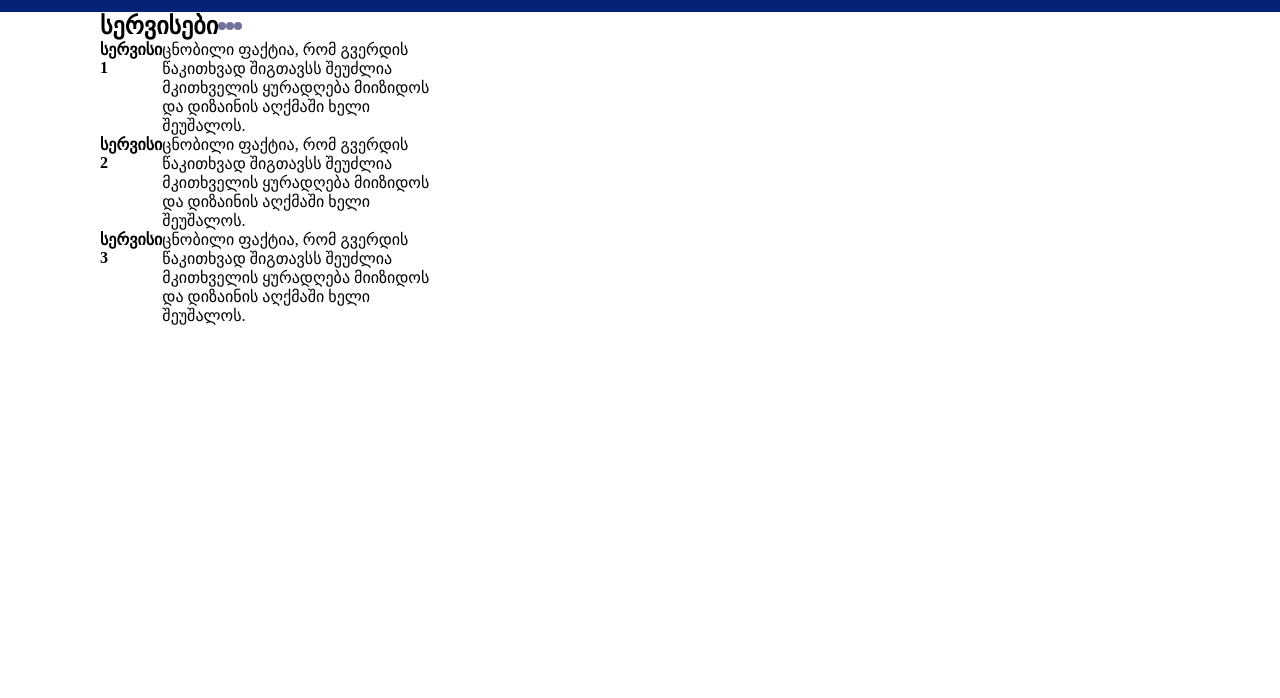
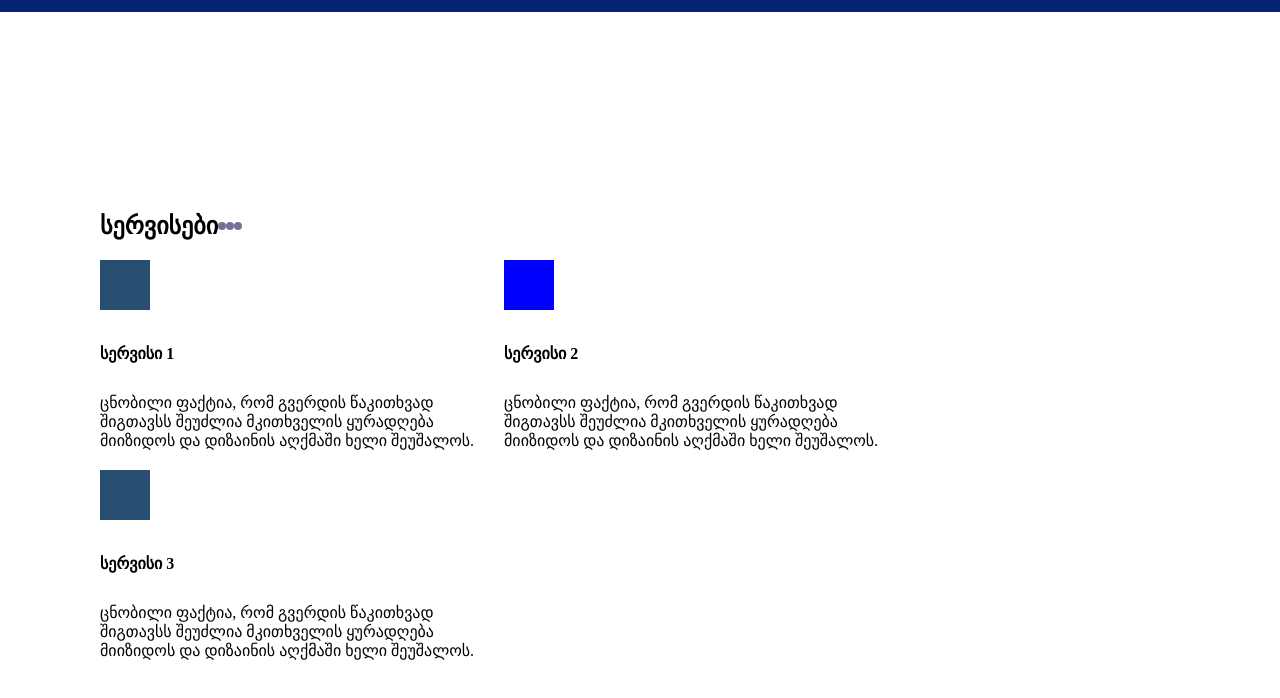
Before and after one commit to khido6/lesson-8, a plain HTML site: page index.html in a window 1280 px wide. Shown: the part 88-786 px from the top of the page. Drawn offline with Linux system fonts and the light colour scheme.

Commit message:
servisebi

```diff
--- a/index.html
+++ b/index.html
@@ -37,34 +37,29 @@
         <section>
             <div class="bullets">
                 <h1>სერვისები</h1>
-                 <span class="sp"></span>
+                <span class="sp"></span>
                 <span class="sp"></span>
                 <span class="sp"></span>
             </div>
-            <div>
+            <div class="pirveli">
                 <span class="span"></span>
-                <span class="span"></span>
-                <span class="span"></span>
-            </div>
-            <div class="pirveli">
-
-                <h4>სერვისი 1</h4>
+                <h4 class="title">სერვისი 1</h4>
                 <p>ცნობილი ფაქტია, რომ გვერდის წაკითხვად შიგთავსს
                     შეუძლია მკითხველის ყურადღება მიიზიდოს და
                     დიზაინის აღქმაში ხელი შეუშალოს.
                 </p>
             </div>
             <div class="pirveli">
-
-                <h4>სერვისი 2</h4>
+                <span class="spa"></span>
+                <h4 class="title">სერვისი 2</h4>
                 <p>ცნობილი ფაქტია, რომ გვერდის წაკითხვად შიგთავსს
                     შეუძლია მკითხველის ყურადღება მიიზიდოს და
                     დიზაინის აღქმაში ხელი შეუშალოს.
                 </p>
             </div>
             <div class="pirveli">
-
-                <h4>სერვისი 3</h4>
+                <span class="span"></span>
+                <h4 class="title">სერვისი 3</h4>
                 <p>ცნობილი ფაქტია, რომ გვერდის წაკითხვად შიგთავსს
                     შეუძლია მკითხველის ყურადღება მიიზიდოს და
                     დიზაინის აღქმაში ხელი შეუშალოს.
--- a/style.css
+++ b/style.css
@@ -50,7 +50,7 @@ section{
 .bullets{
     display: flex;
     align-items: center;
-    flex-wrap: wrap;
+    margin-top: 200px;
 }
 .sp{
     width: 8px;
@@ -62,10 +62,20 @@ section{
 .span{
     width: 50px;
     height: 50px;
-    background-color: rgb(120, 132, 143);
+    background-color: rgb(40, 78, 114);
+    display: inline-block;
 }
 .pirveli{
-    display: flex;
-    flex-direction: row;
-    width: 350px;
+    display: inline-block;
+    width: 400px;
+    margin-top: 20px;
 }
+.title{
+    margin: 30px 0;
+}
+.spa{
+    background-color: blue;
+    width: 50px;
+    height: 50px;
+    display: inline-block;
+}
```
